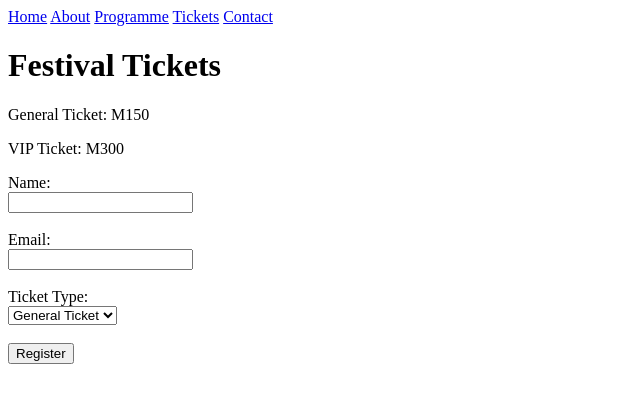
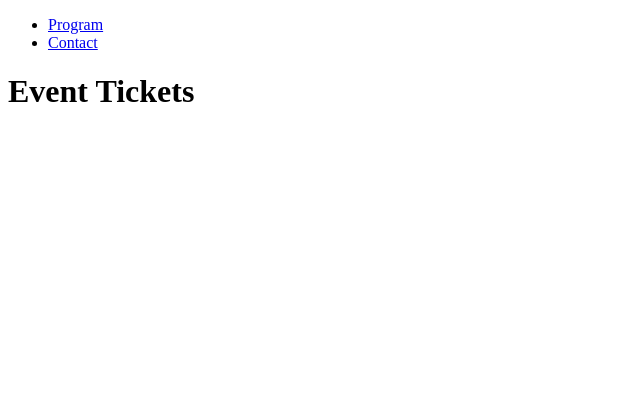
Before and after one commit to keketsomoeletsi66-boop/thaba-bosiu-event-festival, a plain HTML site: page tickets.html in a window 1280 px wide. Shown: the whole page, without its empty margins (0-640 px from the left). Drawn offline with Linux system fonts and the light colour scheme.

Commit message:
Updated navigation links in tickets.html

```diff
--- a/tickets.html
+++ b/tickets.html
@@ -1,48 +1,18 @@
 <!DOCTYPE html>
-<html>
-
+<html lang="en">
 <head>
-<title>Tickets</title>
-<link rel="stylesheet" href="style.css">
+    <meta charset="UTF-8">
+    <meta name="viewport" content="width=device-width, initial-scale=1.0">
+    <title>Event Tickets</title>
 </head>
-
 <body>
-
-<nav>
-<a href="index.html">Home</a>
-<a href="about.html">About</a>
-<a href="programme.html">Programme</a>
-<a href="tickets.html">Tickets</a>
-<a href="contact.html">Contact</a>
-</nav>
-
-<h1>Festival Tickets</h1>
-
-<p>General Ticket: M150</p>
-<p>VIP Ticket: M300</p>
-
-<form>
-
-Name:<br>
-<input type="text"><br><br>
-
-Email:<br>
-<input type="email"><br><br>
-
-Ticket Type:<br>
-
-<select>
-
-<option>General Ticket</option>
-<option>VIP Ticket</option>
-
-</select>
-
-<br><br>
-
-<input type="submit" value="Register">
-
-</form>
+    <nav>
+        <ul>
+            <li><a href="program.html">Program</a></li>
+            <li><a href="contacts.html">Contact</a></li>
+        </ul>
+    </nav>
+    <h1>Event Tickets</h1>
 
 </body>
 </html>
```
